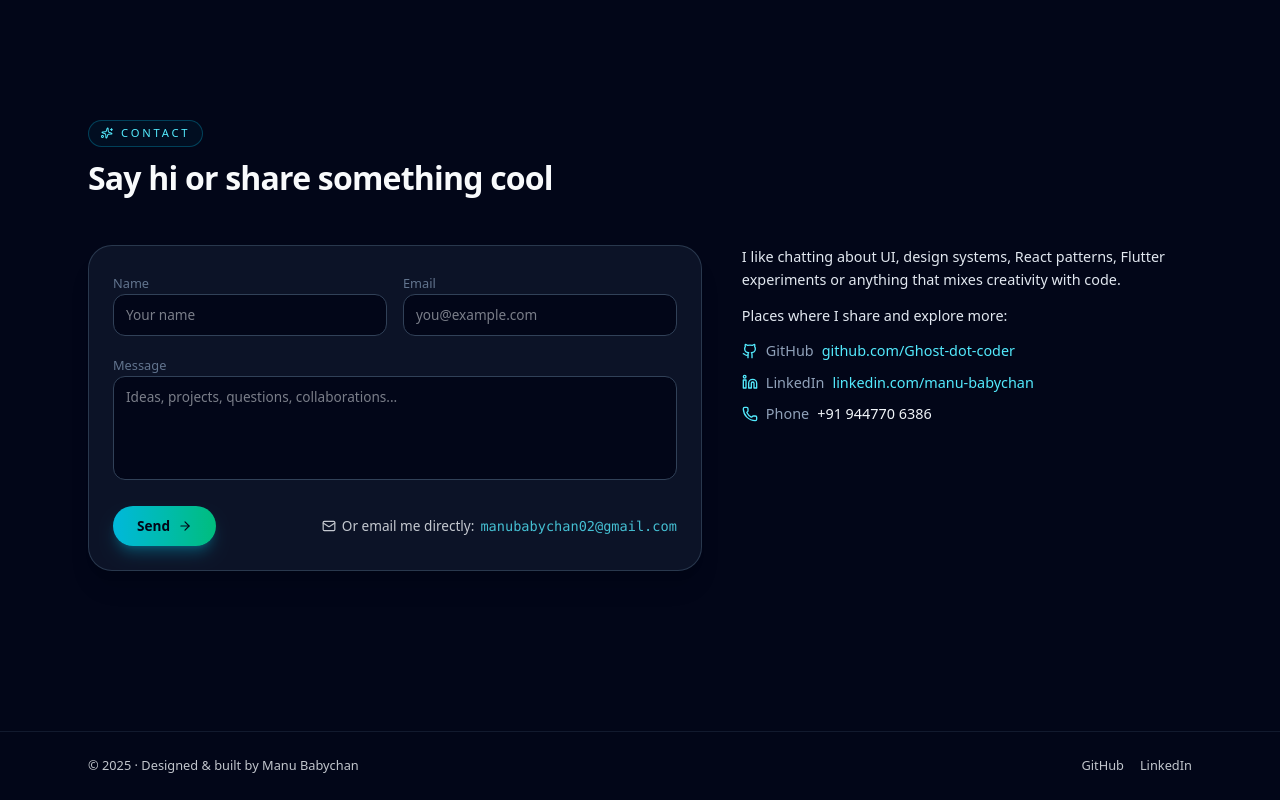
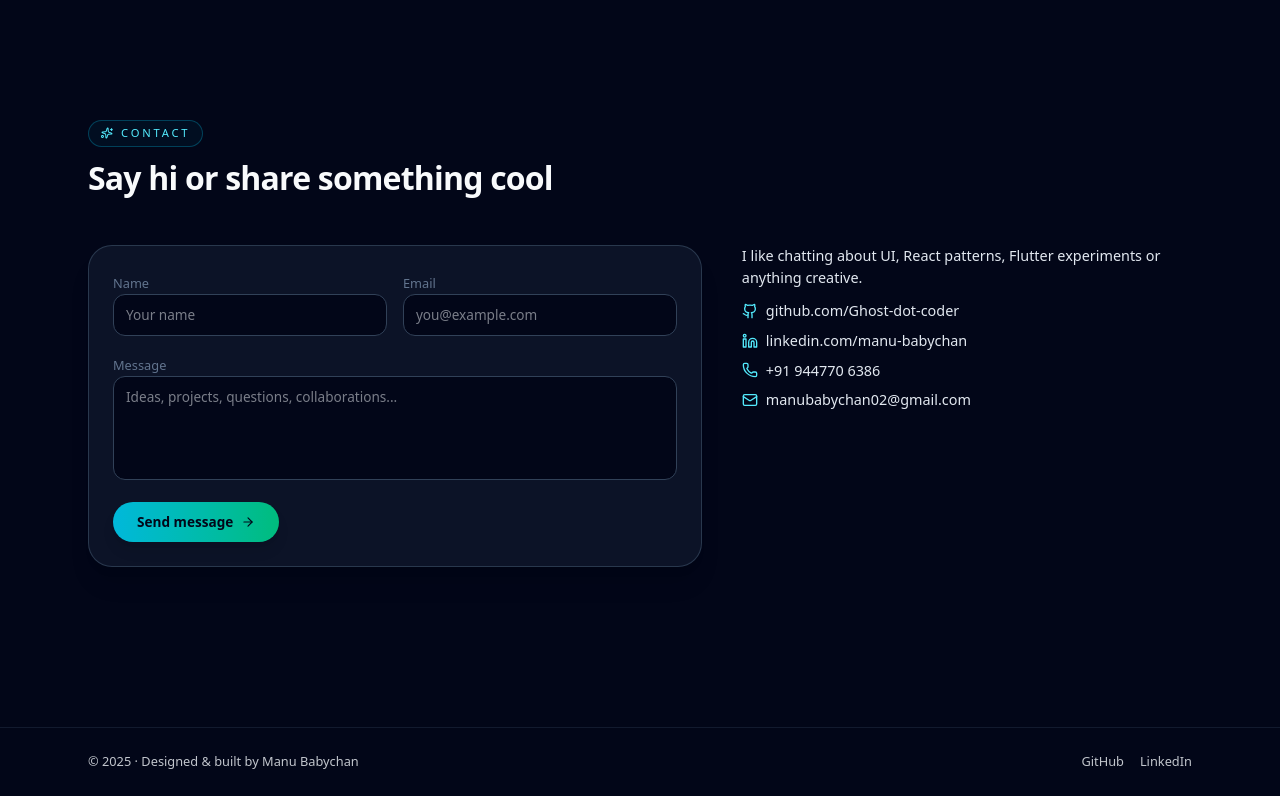
Before and after one commit to Ghost-dot-coder/personal-portfolio, a React (Vite) app: page / in a window 1280 px wide. Shown: the part 4163-4963 px from the top of the page. Built offline with nearby package versions, Linux system fonts and the light colour scheme; the HTML template or start-up script is replaced by a standard one.

Commit message:
fixed mailing

```diff
--- a/src/components/Contact.jsx
+++ b/src/components/Contact.jsx
@@ -1,11 +1,64 @@
 // components/Contact.jsx
 import React from "react";
 import { motion } from "framer-motion";
-import { Github, Linkedin, Phone, Mail, ArrowRight } from "lucide-react";
+import {
+  Github,
+  Linkedin,
+  Phone,
+  Mail,
+  ArrowRight,
+  CheckCircle,
+} from "lucide-react";
 import Section from "./Section";
 import { fadeUp } from "../utils/animations";
 
-const Contact = ({ onEmailClick, isDark }) => (
+const FORMSPREE_URL = "https://formspree.io/f/xrbnwgow"; // ⬅️ replace
+
+const Contact = ({ isDark }) => {
+  const [form, setForm] = React.useState({
+    name: "",
+    email: "",
+    message: "",
+  });
+
+  const [status, setStatus] = React.useState("idle"); // idle | sending | success | error
+  const [errors, setErrors] = React.useState({});
+
+  const validate = () => {
+    const e = {};
+    if (!form.name.trim()) e.name = "Name is required";
+    if (!form.email.trim()) e.email = "Email is required";
+    else if (!/^\S+@\S+\.\S+$/.test(form.email)) e.email = "Invalid email";
+    if (!form.message.trim()) e.message = "Message is required";
+    setErrors(e);
+    return Object.keys(e).length === 0;
+  };
+
+  const onSubmit = async (e) => {
+    e.preventDefault();
+    if (!validate()) return;
+
+    setStatus("sending");
+
+    try {
+      const res = await fetch(FORMSPREE_URL, {
+        method: "POST",
+        headers: { "Content-Type": "application/json" },
+        body: JSON.stringify(form),
+      });
+
+      if (res.ok) {
+        setStatus("success");
+        setForm({ name: "", email: "", message: "" });
+      } else {
+        setStatus("error");
+      }
+    } catch {
+      setStatus("error");
+    }
+  };
+
+  return (
     <Section
       id="contact"
       title="Say hi or share something cool"
@@ -19,155 +72,152 @@ const Contact = ({ onEmailClick, isDark }) => (
         viewport={{ once: true, margin: "-80px" }}
         variants={fadeUp}
       >
+        {/* FORM */}
         <form
-        onSubmit={(e) => e.preventDefault()}
+          onSubmit={onSubmit}
           className={`space-y-4 rounded-3xl border p-5 sm:p-6 shadow-xl ${
             isDark
               ? "border-slate-700/80 bg-slate-900/85"
               : "border-slate-200 bg-white"
           }`}
         >
+          {/* NAME + EMAIL */}
           <div className="grid sm:grid-cols-2 gap-4">
-          <Field label="Name" isDark={isDark}>
+            <Field label="Name" error={errors.name} isDark={isDark}>
               <input
-              className={`w-full rounded-xl border px-3 py-2.5 text-[0.85rem] outline-none focus:border-cyan-400 ${
-                isDark
-                  ? "border-slate-700 bg-slate-950 text-slate-100"
-                  : "border-slate-300 bg-white text-slate-900"
-              }`}
+                value={form.name}
+                onChange={(e) => setForm({ ...form, name: e.target.value })}
+                className={inputClass(isDark, errors.name)}
                 placeholder="Your name"
               />
             </Field>
-          <Field label="Email" isDark={isDark}>
+
+            <Field label="Email" error={errors.email} isDark={isDark}>
               <input
                 type="email"
-              className={`w-full rounded-xl border px-3 py-2.5 text-[0.85rem] outline-none focus:border-cyan-400 ${
-                isDark
-                  ? "border-slate-700 bg-slate-950 text-slate-100"
-                  : "border-slate-300 bg-white text-slate-900"
-              }`}
+                value={form.email}
+                onChange={(e) => setForm({ ...form, email: e.target.value })}
+                className={inputClass(isDark, errors.email)}
                 placeholder="you@example.com"
               />
             </Field>
           </div>
-        <Field label="Message" isDark={isDark}>
+
+          {/* MESSAGE */}
+          <Field label="Message" error={errors.message} isDark={isDark}>
             <textarea
               rows={4}
-            className={`w-full rounded-xl border px-3 py-2.5 text-[0.85rem] outline-none focus:border-cyan-400 resize-none ${
-              isDark
-                ? "border-slate-700 bg-slate-950 text-slate-100"
-                : "border-slate-300 bg-white text-slate-900"
-            }`}
+              value={form.message}
+              onChange={(e) => setForm({ ...form, message: e.target.value })}
+              className={inputClass(isDark, errors.message)}
               placeholder="Ideas, projects, questions, collaborations..."
             />
           </Field>
-        <div className="flex flex-wrap items-center justify-between gap-4 pt-1">
+
+          {/* STATUS */}
+          {status === "success" && (
+            <div className="flex items-center gap-2 rounded-2xl border border-emerald-500/40 bg-emerald-500/10 px-3 py-2 text-emerald-300 text-sm">
+              <CheckCircle className="h-4 w-4" />
+              Message sent successfully!
+            </div>
+          )}
+
+          {status === "error" && (
+            <div className="rounded-2xl border border-rose-500/40 bg-rose-500/10 px-3 py-2 text-rose-300 text-sm">
+              Something went wrong. Please try again.
+            </div>
+          )}
+
+          {/* BUTTON */}
           <motion.button
-            whileHover={{ y: -2, scale: 1.02 }}
+            whileHover={{ y: -2 }}
             whileTap={{ scale: 0.97 }}
-            type="submit"
-            className="px-6 py-2.5 rounded-full text-[0.85rem] font-semibold bg-linear-to-r from-cyan-500 to-emerald-500 text-slate-950 shadow-lg shadow-cyan-500/30 inline-flex items-center gap-2"
+            disabled={status === "sending"}
+            className={`w-fit px-6 py-2.5 rounded-full text-[0.85rem] font-semibold flex items-center gap-2 ${
+              status === "sending"
+                ? "opacity-60 cursor-not-allowed"
+                : "bg-gradient-to-r from-cyan-500 to-emerald-500 text-slate-950 shadow-lg"
+            }`}
           >
-            <span>Send</span>
+            {status === "sending" ? "Sending..." : "Send message"}
             <ArrowRight className="h-3.5 w-3.5" />
           </motion.button>
-          <button
-            type="button"
-            onClick={onEmailClick}
-            className={`text-[0.85rem] opacity-80 hover:opacity-100 inline-flex items-center gap-1.5 ${
-              isDark ? "hover:text-cyan-300" : "hover:text-cyan-700"
-            }`}
-          >
-            <Mail className="h-3.5 w-3.5" />
-            <span>Or email me directly:</span>
-            <span
-              className={`font-mono ${
-                isDark ? "text-cyan-300" : "text-cyan-700"
-              }`}
-            >
-              manubabychan02@gmail.com
-            </span>
-          </button>
-        </div>
         </form>
 
+        {/* CONTACT INFO */}
         <div
-        className={`space-y-3 text-[0.9rem] leading-relaxed ${
+          className={`space-y-3 text-[0.9rem] ${
             isDark ? "text-slate-200" : "text-slate-700"
           }`}
         >
           <p>
-          I like chatting about UI, design systems, React patterns, Flutter
-          experiments or anything that mixes creativity with code.
+            I like chatting about UI, React patterns, Flutter experiments or
+            anything creative.
           </p>
-        <p>Places where I share and explore more:</p>
-        <ul className="space-y-2 text-[0.9rem]">
-          <li className="flex items-center gap-2">
-            <Github
-              className={`h-4 w-4 ${
-                isDark ? "text-cyan-300" : "text-cyan-700"
-              }`}
+
+          <ul className="space-y-2">
+            <Info
+              icon={Github}
+              text="github.com/Ghost-dot-coder"
+              link="https://github.com/Ghost-dot-coder"
+              isDark={isDark}
             />
-            <span className="text-slate-400">GitHub</span>{" "}
-            <a
-              href="https://github.com/Ghost-dot-coder"
-              target="_blank"
-              rel="noreferrer"
-              className={`hover:underline ${
-                isDark
-                  ? "text-cyan-300 hover:text-cyan-200"
-                  : "text-cyan-700 hover:text-cyan-800"
-              }`}
-            >
-              github.com/Ghost-dot-coder
-            </a>
-          </li>
-          <li className="flex items-center gap-2">
-            <Linkedin
-              className={`h-4 w-4 ${
-                isDark ? "text-cyan-300" : "text-cyan-700"
-              }`}
+            <Info
+              icon={Linkedin}
+              text="linkedin.com/manu-babychan"
+              link="https://linkedin.com/manu-babychan"
+              isDark={isDark}
             />
-            <span className="text-slate-400">LinkedIn</span>{" "}
-            <a
-              href="https://linkedin.com/manu-babychan"
-              target="_blank"
-              rel="noreferrer"
-              className={`hover:underline ${
-                isDark
-                  ? "text-cyan-300 hover:text-cyan-200"
-                  : "text-cyan-700 hover:text-cyan-800"
-              }`}
-            >
-              linkedin.com/manu-babychan
-            </a>
-          </li>
-          <li className="flex items-center gap-2">
-            <Phone
-              className={`h-4 w-4 ${
-                isDark ? "text-cyan-300" : "text-cyan-700"
-              }`}
-            />
-            <span className="text-slate-400">Phone</span>{" "}
-            <span
-              className={
-                isDark ? "text-slate-100" : "text-slate-800 font-medium"
-              }
-            >
-              +91 944770 6386
-            </span>
-          </li>
+            <Info icon={Phone} text="+91 944770 6386" isDark={isDark} />
+            <Info icon={Mail} text="manubabychan02@gmail.com" isDark={isDark} />
           </ul>
         </div>
       </motion.div>
     </Section>
   );
+};
 
-const Field = ({ label, children, isDark }) => (
+const inputClass = (isDark, error) =>
+  `w-full rounded-xl border px-3 py-2.5 text-[0.85rem] outline-none resize-none ${
+    error
+      ? "border-rose-500/80"
+      : isDark
+      ? "border-slate-700"
+      : "border-slate-300"
+  } ${isDark ? "bg-slate-950 text-slate-100" : "bg-white text-slate-900"}`;
+
+const Field = ({ label, error, children, isDark }) => (
   <label className="block space-y-1">
     <span className="text-[0.8rem] font-medium text-slate-500">{label}</span>
     {children}
+    {error && (
+      <span
+        className={`text-[0.75rem] ${
+          isDark ? "text-rose-300" : "text-rose-600"
+        }`}
+      >
+        {error}
+      </span>
+    )}
   </label>
 );
 
+const Info = ({ icon: Icon, text, link, isDark }) => (
+  <li className="flex items-center gap-2">
+    <Icon className={`h-4 w-4 ${isDark ? "text-cyan-300" : "text-cyan-700"}`} />
+    {link ? (
+      <a
+        href={link}
+        target="_blank"
+        rel="noreferrer"
+        className="hover:underline"
+      >
+        {text}
+      </a>
+    ) : (
+      <span>{text}</span>
+    )}
+  </li>
+);
+
 export default Contact;
```
Lines whose indentation alone changed are shown as unchanged.
